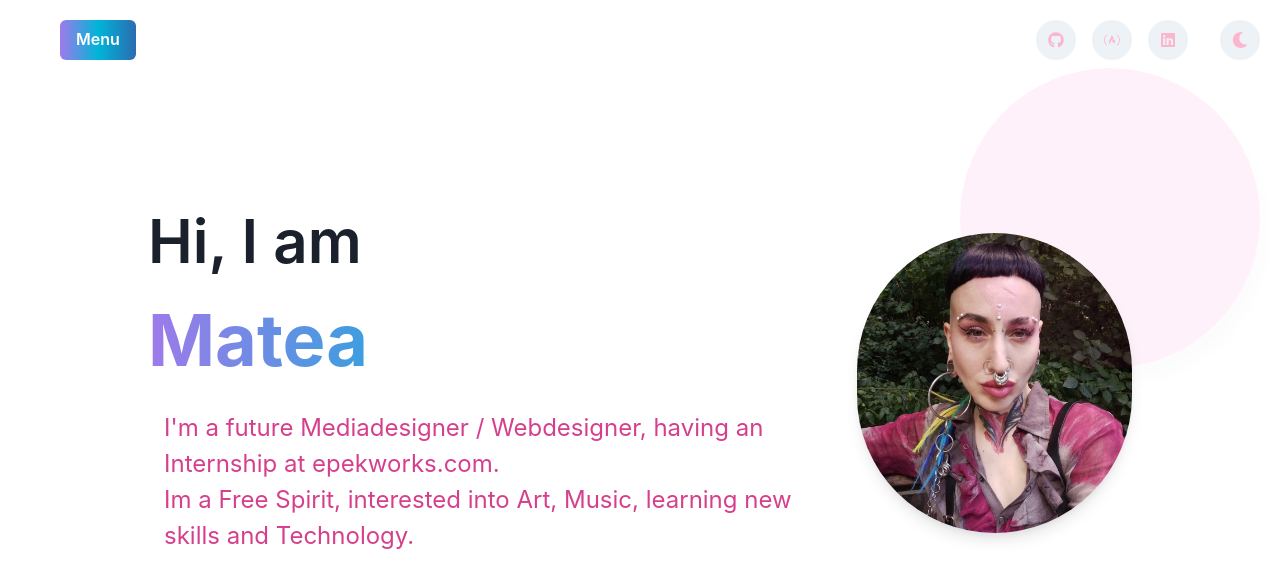
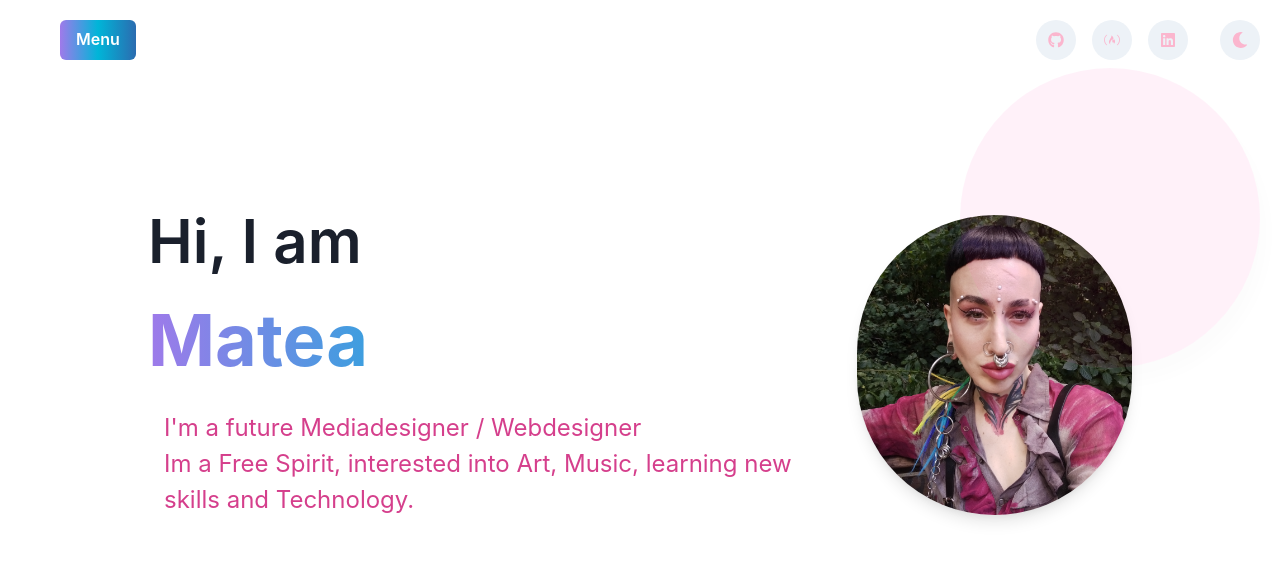
Before and after one commit to mateasportfolio/mtportfolio, a React (Create React App) app: page / in a window 1280 px wide. Shown: the top 588 px of the page. Built offline with nearby package versions, Linux system fonts and the light colour scheme.

Commit message:
changed text

```diff
--- a/src/pages/Home.js
+++ b/src/pages/Home.js
@@ -48,33 +48,13 @@ function Home() {
           </Text>
           <Text color={isDark ? "pink.200" : "pink.500"} p="4" fontSize="2xl">
             {" "}
-            I'm a future Mediadesigner / Webdesigner, having an Internship at
-            epekworks.com.
+            I'm a future Mediadesigner / Webdesigner
             <br />
             <span>
               Im a Free Spirit, interested into Art, Music, learning new skills
               and Technology.
             </span>
           </Text>{" "}
-          {/* <Button
-              ml={8}
-              p={6}
-              position="asbsolute"
-              colorScheme="pink"
-              onClick={() => window.open()}
-            >
-              Page
-            </Button>
-          </Box>
-          <Button
-            ml={8}
-            p={6}
-            position="asbsolute"
-            colorScheme="pink"
-            onClick={() => window.open()}
-          >
-            Hosting
-          </Button> */}
         </Box>
 
         <Image
```
